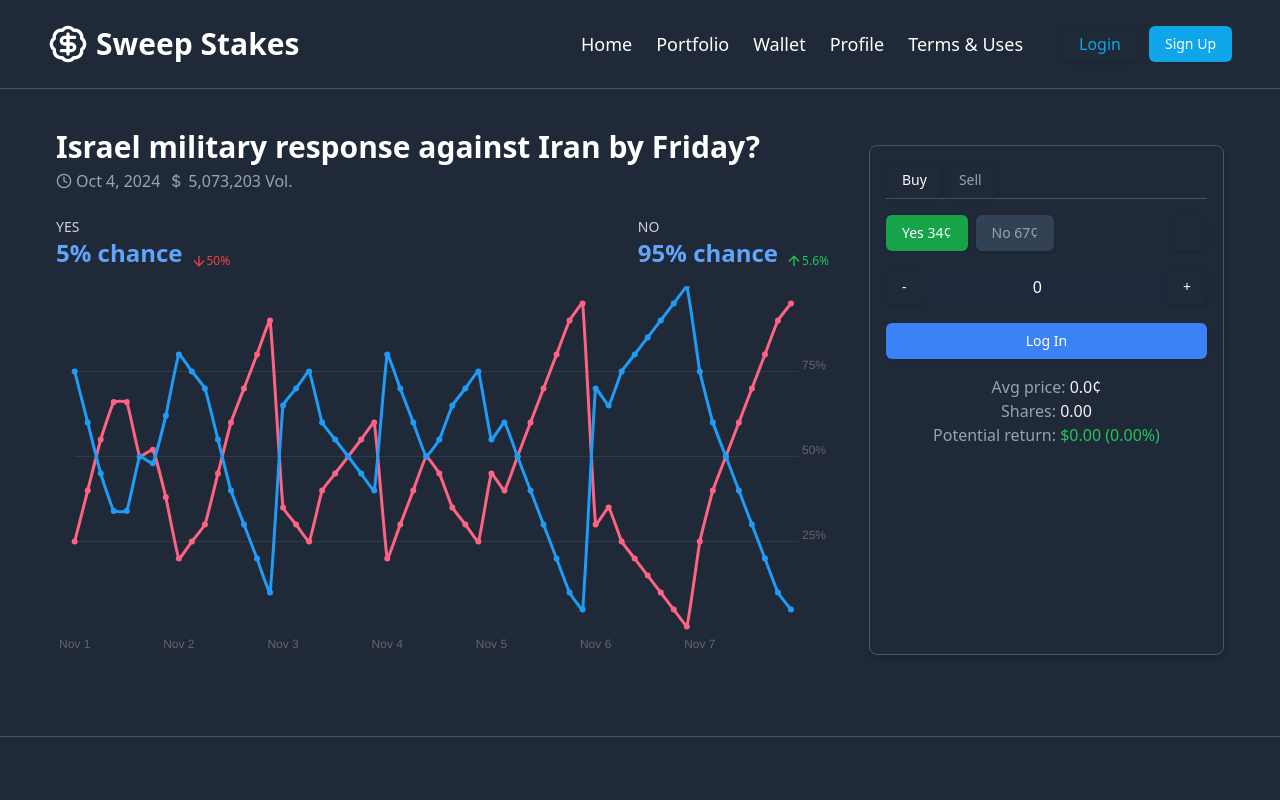
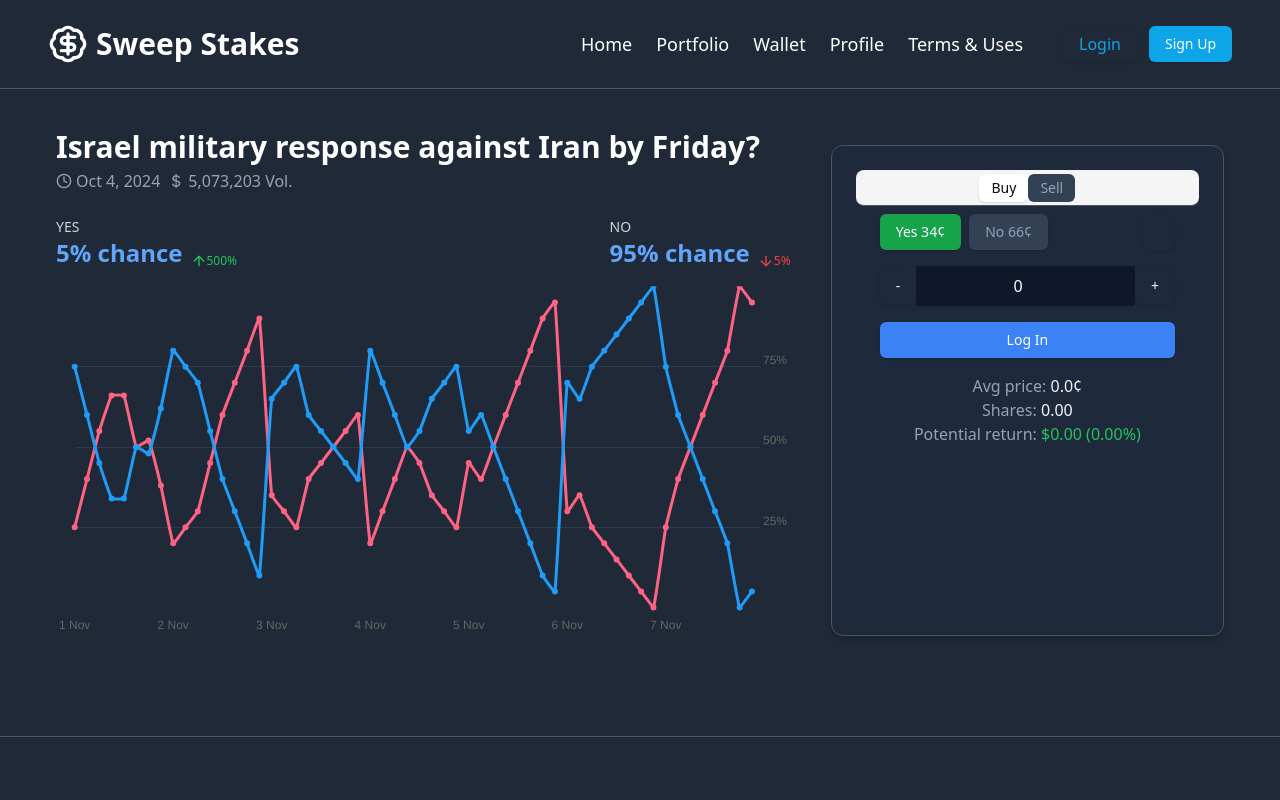
Before and after one commit to romanfarooq/sweepstakes-betting-website, a React (Vite) app: page /event in a window 1280 px wide. Shown: the top 800 px of the page. Built offline with nearby package versions, Linux system fonts and the light colour scheme; no server answers.

Commit message:
optimized line chart

```diff
--- a/src/components/LineChart.jsx
+++ b/src/components/LineChart.jsx
@@ -1,4 +1,3 @@
-import { Line } from "react-chartjs-2";
 import {
   Chart as ChartJS,
   CategoryScale,
@@ -7,8 +6,9 @@ import {
   LineElement,
   Tooltip,
 } from "chart.js";
+import { memo, useCallback, useEffect, useMemo, useRef, useState } from "react";
 import { ArrowDown, ArrowUp } from "lucide-react";
-import { useEffect, useRef, useState } from "react";
+import { Line } from "react-chartjs-2";
 import { cn } from "@/lib/utils";
 
 ChartJS.register(
@@ -19,7 +19,6 @@ ChartJS.register(
   Tooltip,
 );
 
-// Flattened backend data
 const backendData = [
   { timestamp: "2024-11-01T00:00:00", yes: 75, no: 25 },
   { timestamp: "2024-11-01T03:00:00", yes: 60, no: 40 },
@@ -75,12 +74,18 @@ const backendData = [
   { timestamp: "2024-11-07T09:00:00", yes: 40, no: 60 },
   { timestamp: "2024-11-07T12:00:00", yes: 30, no: 70 },
   { timestamp: "2024-11-07T15:00:00", yes: 20, no: 80 },
-  { timestamp: "2024-11-07T18:00:00", yes: 10, no: 90 },
+  { timestamp: "2024-11-07T18:00:00", yes: 0, no: 100 },
   { timestamp: "2024-11-07T21:00:00", yes: 5, no: 95 },
 ];
 
+// Helper function to calculate percentage change
+const calculatePercentageChange = (current, previous) => {
+  if (previous === 0) return (current * 100).toFixed(1);
+  return (((current - previous) / previous) * 100).toFixed(1);
+};
+
 // Transform backend data to chart-friendly format
-function transformData(backendData) {
+const transformData = (backendData) => {
   const labels = [];
   const yesData = [];
   const noData = [];
@@ -91,13 +96,13 @@ function transformData(backendData) {
       hour: "numeric",
       hour12: true,
     });
-    const dateLabel = date.toLocaleDateString("en-US", {
+    const dateLabel = date.toLocaleDateString("en-GB", {
       month: "short",
       day: "numeric",
     });
 
-    // Combine date and time for full label (e.g., "Nov 1 12 AM")
-    labels.push(`${dateLabel} , ${timeLabel}`);
+    // Combine date and time for full label (e.g., "Nov 1, 12 AM")
+    labels.push(`${dateLabel}, ${timeLabel}`);
     yesData.push(item.yes);
     noData.push(item.no);
   });
@@ -121,251 +126,190 @@ function transformData(backendData) {
       },
     ],
   };
-}
-
-const options = {
-  responsive: true,
-  plugins: {
-    tooltip: {
-      mode: "index",
-      intersect: false,
-      callbacks: {
-        label: function (tooltipItem) {
-          const value = tooltipItem.raw;
-          return `  ${value}¢`; // Show cent symbol
-        },
-      },
-    },
-    legend: {
-      display: false, // No legend
-    },
-  },
-  scales: {
-    y: {
-      beginAtZero: true,
-      max: 100, // Adjusted to fit both lines
-      position: "right", // Move labels to the right
-      grid: {
-        drawBorder: false, // Removes the right border
-        color: (context) => {
-          if (
-            context.tick.value === 25 ||
-            context.tick.value === 50 ||
-            context.tick.value === 75
-          ) {
-            return "#d1e7ff"; // Light blue grid lines
-          }
-          return "transparent"; // Hide other grid lines
-        },
-        lineWidth: 0.1, // Thin grid lines
-      },
-      ticks: {
-        stepSize: 25, // Steps of 25% on the y-axis
-        callback: (value) => {
-          if (value === 0 || value === 100) {
-            return ""; // Hide 0% and 100% labels
-          }
-          return `${value}%`; // Show percentage labels
-        },
-        align: "end", // Align labels at the end of grid lines
-      },
-      border: {
-        display: false, // Remove y-axis border
-      },
-    },
-    x: {
-      ticks: {
-        autoSkip: false, // Prevents automatic skipping of ticks
-        callback: function (value, index) {
-          // Show label only for the first tick of each day
-          const dayIndex = Math.floor(index / 8); // Since we have 8 data points per day
-          return index % 8 === 0
-            ? data.labels[dayIndex * 8].split(" ")[0] +
-                " " +
-                data.labels[dayIndex * 8].split(" ")[1]
-            : "";
-        },
-        maxRotation: 0, // Prevent rotation
-        minRotation: 0, // Prevent rotation
-      },
-      grid: { display: false }, // No vertical grid lines
-      border: {
-        display: false, // Remove x-axis border
-      },
-    },
-  },
-  elements: {
-    point: {
-      radius: 2, // Default radius (hide the dots)
-      hoverRadius: 5, // Radius on hover (show the dot)
-      backgroundColor: (context) => {
-        const datasetIndex = context.datasetIndex; // Get the dataset index
-
-        // Set the point color based on the dataset and value
-        if (datasetIndex === 0) {
-          // YES dataset
-          return "#1f9cf7"; // Blue for YES above 50, white otherwise
-        } else if (datasetIndex === 1) {
-          // NO dataset
-          return "#ff6384"; // Red for NO above 50, white otherwise
-        }
-        return "#fff"; // Fallback color
-      },
-      borderColor: "#1f9cf7", // Border color of the dot (you can change it if needed)
-      borderWidth: 2, // Border width of the dot
-    },
-  },
-  layout: {
-    padding: {
-      top: 10,
-      left: 0,
-      right: 0,
-      bottom: 0,
-    },
-  },
 };
 
-// Processed data for the chart
-const data = transformData(backendData);
+const HoverSection = memo(({ label, value, variation }) => {
+  return (
+    <div className="mt-4 flex text-blue-400">
+      <div className="flex flex-col">
+        <p className="text-sm font-medium text-gray-300">{label}</p>
+        <div className="flex gap-2">
+          <p className="text-2xl font-semibold">{value}% chance</p>
+          <div
+            className={cn(
+              "mt-auto flex",
+              variation >= 0 ? "text-green-500" : "text-red-500",
+            )}
+          >
+            {variation >= 0 ? (
+              <ArrowUp className="size-4" />
+            ) : (
+              <ArrowDown className="size-4" />
+            )}
+            <span className="mt-auto text-xs">{Math.abs(variation) || 0}%</span>
+          </div>
+        </div>
+      </div>
+    </div>
+  );
+});
 
-const backendDataLength = backendData.length;
+export default function LineChart() {
+  const chartRef = useRef(null);
+  const data = useMemo(() => transformData(backendData), [backendData]);
+  const backendDataLength = backendData.length;
 
-const initialData = {
-  yes: backendData[backendDataLength - 1].yes,
-  no: backendData[backendDataLength - 1].no,
-};
+  const initialData = useMemo(() => {
+    if (backendDataLength === 0) {
+      return { yes: 0, no: 0 };
+    }
+    return {
+      yes: backendData[backendDataLength - 1].yes,
+      no: backendData[backendDataLength - 1].no,
+    };
+  }, [backendData, backendDataLength]);
 
-const initialPercentageVariation = {
-  yes: parseFloat(
-    ((initialData.yes - backendData[backendDataLength - 2].yes) /
-      backendData[backendDataLength - 2].yes) *
-      100,
-  ).toFixed(1),
+  const initialPercentageVariation = useMemo(() => {
+    if (backendDataLength < 2) {
+      return { yes: "0.0", no: "0.0" };
+    }
+    const prevYes = backendData[backendDataLength - 2].yes;
+    const prevNo = backendData[backendDataLength - 2].no;
+    return {
+      yes: calculatePercentageChange(initialData.yes, prevYes),
+      no: calculatePercentageChange(initialData.no, prevNo),
+    };
+  }, [initialData, backendData, backendDataLength]);
 
-  no: parseFloat(
-    ((initialData.no - backendData[backendDataLength - 2].no) /
-      backendData[backendDataLength - 2].no) *
-      100,
-  ).toFixed(1),
-};
-
-// LineChart component
-export default function LineChart() {
-  const chartRef = useRef(null); // Create a ref to access the chart
   const [hoveredData, setHoveredData] = useState(initialData);
   const [hoveredDataVariation, setHoveredDataVariation] = useState(
     initialPercentageVariation,
   );
 
-  useEffect(() => {
-    const chart = chartRef.current; // Access the chart instance
-    const canvas = chart.canvas; // Get the canvas element
+  const handleMouseMove = useCallback(
+    (event) => {
+      const chart = chartRef.current;
+      if (!chart) return;
 
-    const handleMouseMove = (event) => {
       const elements = chart.getElementsAtEventForMode(
         event,
-        "index", // Change to 'index' mode
-        { intersect: false }, // No need to directly hover over the point
+        "index",
+        { intersect: false },
         false,
       );
 
       if (elements.length) {
-        const index = elements[0].index; // Get the index of the hovered point
-        setHoveredData({
-          yes: data.datasets[0].data[index],
-          no: data.datasets[1].data[index],
-        });
+        const index = elements[0].index;
+        const yesValue = data.datasets[0].data[index];
+        const noValue = data.datasets[1].data[index];
+        const prevYes = data.datasets[0].data[index - 1];
+        const prevNo = data.datasets[1].data[index - 1];
+
+        setHoveredData({ yes: yesValue, no: noValue });
         setHoveredDataVariation({
-          yes: parseFloat(
-            (
-              ((data.datasets[0].data[index] -
-                data.datasets[0].data[index - 1]) /
-                data.datasets[0].data[index - 1]) *
-              100
-            ).toFixed(1),
+          yes: calculatePercentageChange(
+            yesValue,
+            prevYes !== undefined ? prevYes : 0,
           ),
-          no: parseFloat(
-            (
-              ((data.datasets[1].data[index] -
-                data.datasets[1].data[index - 1]) /
-                data.datasets[1].data[index - 1]) *
-              100
-            ).toFixed(1),
+          no: calculatePercentageChange(
+            noValue,
+            prevNo !== undefined ? prevNo : 0,
           ),
         });
       } else {
-        setHoveredData(initialData); // Reset if not hovering over a point
+        setHoveredData(initialData);
         setHoveredDataVariation(initialPercentageVariation);
       }
-    };
+    },
+    [data, initialData, initialPercentageVariation],
+  );
 
-    // Add the event listener to the canvas
+  useEffect(() => {
+    const chart = chartRef.current;
+    if (!chart) return;
+
+    const canvas = chart.canvas;
     canvas.addEventListener("mousemove", handleMouseMove);
 
-    // Cleanup the event listener on component unmount
     return () => {
       canvas.removeEventListener("mousemove", handleMouseMove);
     };
-  }, [data]);
+  }, [handleMouseMove]);
+
+  const options = useMemo(
+    () => ({
+      responsive: true,
+      plugins: {
+        tooltip: {
+          mode: "index",
+          intersect: false,
+          callbacks: {
+            label: (tooltipItem) => `${tooltipItem.raw}¢`,
+          },
+        },
+        legend: { display: false },
+      },
+      scales: {
+        y: {
+          beginAtZero: true,
+          max: 100,
+          position: "right",
+          grid: {
+            drawBorder: false,
+            color: (context) =>
+              [25, 50, 75].includes(context.tick.value)
+                ? "#d1e7ff"
+                : "transparent",
+            lineWidth: 0.1,
+          },
+          ticks: {
+            stepSize: 25,
+            callback: (value) =>
+              value === 0 || value === 100 ? "" : `${value}%`,
+            align: "end",
+          },
+          border: { display: false },
+        },
+        x: {
+          ticks: {
+            autoSkip: false,
+            callback: (value, index) =>
+              index % 8 === 0 ? data.labels[index].split(",")[0] : "",
+            maxRotation: 0,
+            minRotation: 0,
+          },
+          grid: { display: false },
+          border: { display: false },
+        },
+      },
+      elements: {
+        point: {
+          radius: 2,
+          hoverRadius: 5,
+          backgroundColor: (context) =>
+            context.datasetIndex === 0 ? "#1f9cf7" : "#ff6384",
+          borderColor: "#1f9cf7",
+          borderWidth: 2,
+        },
+      },
+      layout: { padding: 0 },
+    }),
+    [data],
+  );
 
   return (
     <>
       <div className="flex justify-between">
-        {/* YES Section */}
-        <div className="mt-4 flex text-blue-400">
-          <div className="flex flex-col">
-            <p className="text-sm font-medium text-gray-300">YES</p>
-            <div className="flex gap-2">
-              <p className="text-2xl font-semibold">
-                {hoveredData.yes}% chance
-              </p>
-              <div
-                className={cn(
-                  "mt-auto flex",
-                  hoveredDataVariation.yes >= 0
-                    ? "text-green-500"
-                    : "text-red-500",
-                )}
-              >
-                {hoveredDataVariation.yes >= 0 ? (
-                  <ArrowUp className="size-4" />
-                ) : (
-                  <ArrowDown className="size-4" />
-                )}
-                <span className="mt-auto text-xs">
-                  {Math.abs(hoveredDataVariation.yes) || 0}%
-                </span>
-              </div>
-            </div>
-          </div>
-        </div>
-
-        {/* NO Section */}
-        <div className="ml-auto mt-4 flex text-blue-400">
-          <div className="flex flex-col">
-            <p className="text-sm font-medium text-gray-300">NO</p>
-            <div className="flex gap-2">
-              <p className="text-2xl font-semibold">{hoveredData.no}% chance</p>
-              <div
-                className={cn(
-                  "mt-auto flex",
-                  hoveredDataVariation.no >= 0
-                    ? "text-green-500"
-                    : "text-red-500",
-                )}
-              >
-                {hoveredDataVariation.no >= 0 ? (
-                  <ArrowUp className="size-4" />
-                ) : (
-                  <ArrowDown className="size-4" />
-                )}
-                <span className="mt-auto text-xs">
-                  {Math.abs(hoveredDataVariation.no) || 0}%
-                </span>
-              </div>
-            </div>
-          </div>
-        </div>
+        <HoverSection
+          label="YES"
+          value={hoveredData?.yes}
+          variation={hoveredDataVariation?.yes}
+        />
+        <HoverSection
+          label="NO"
+          value={hoveredData?.no}
+          variation={hoveredDataVariation?.no}
+        />
       </div>
 
       <Line data={data} ref={chartRef} options={options} />
--- /dev/null
+++ b/src/components/TradeCard.jsx
@@ -0,0 +1,120 @@
+import { useState } from "react";
+import { Button } from "@/components/ui/button";
+import { Tabs, TabsList, TabsTrigger, TabsContent } from "@/components/ui/tabs";
+import { Card, CardHeader, CardContent } from "@/components/ui/card";
+
+export default function TradeCard() {
+  const [amount, setAmount] = useState(0);
+
+  return (
+    <Card className="mt-4 border border-gray-600 bg-slate-800 text-white shadow-md">
+      <CardHeader className="mb-4">
+        <Tabs defaultValue="buy">
+          <TabsList className="flex border-b border-gray-600">
+            <TabsTrigger
+              value="buy"
+              className="bg-slate-700 text-white hover:bg-slate-600"
+            >
+              Buy
+            </TabsTrigger>
+            <TabsTrigger
+              value="sell"
+              className="bg-slate-700 text-slate-400 hover:bg-slate-600"
+            >
+              Sell
+            </TabsTrigger>
+          </TabsList>
+
+          {/* Buy Tab Content */}
+          <TabsContent value="buy">
+            <CardContent>
+              <div className="mb-4 flex items-center justify-between">
+                <div className="flex gap-2">
+                  <Button className="bg-green-600 px-4 py-2 text-white">
+                    Yes 34¢
+                  </Button>
+                  <Button className="bg-slate-700 px-4 py-2 text-slate-400">
+                    No 66¢
+                  </Button>
+                </div>
+                <Button className="text-slate-400">
+                  <i className="icon-refresh" />
+                </Button>
+              </div>
+
+              <div className="mb-4 flex items-center justify-between">
+                <Button onClick={() => setAmount(amount - 1)}>-</Button>
+                <input
+                  type="number"
+                  value={amount}
+                  onChange={(e) => setAmount(Number(e.target.value))}
+                  className="w-full bg-slate-900 px-4 py-2 text-center text-white"
+                />
+                <Button onClick={() => setAmount(amount + 1)}>+</Button>
+              </div>
+
+              <Button className="mb-4 w-full bg-blue-500 py-2 text-white">
+                Log In
+              </Button>
+              <div className="text-center text-slate-400">
+                <p>
+                  Avg price: <span className="text-slate-100">0.0¢</span>
+                </p>
+                <p>
+                  Shares: <span className="text-slate-100">0.00</span>
+                </p>
+                <p>
+                  Potential return:{" "}
+                  <span className="text-green-500">$0.00 (0.00%)</span>
+                </p>
+              </div>
+            </CardContent>
+          </TabsContent>
+
+          {/* Sell Tab Content */}
+          <TabsContent value="sell">
+            <CardContent>
+              <div className="mb-4 flex items-center justify-between">
+                <div className="flex gap-2">
+                  <Button className="bg-green-600 px-4 py-2 text-white">
+                    Yes 34¢
+                  </Button>
+                  <Button className="bg-slate-700 px-4 py-2 text-slate-400">
+                    No 64¢
+                  </Button>
+                </div>
+                <Button className="text-slate-400">
+                  <i className="icon-refresh" />
+                </Button>
+              </div>
+
+              <div className="mb-4 flex items-center justify-between">
+                <Button onClick={() => setAmount(amount - 1)}>-</Button>
+                <input
+                  type="number"
+                  value={amount}
+                  onChange={(e) => setAmount(Number(e.target.value))}
+                  className="w-full bg-slate-900 px-4 py-2 text-center text-white"
+                />
+                <Button onClick={() => setAmount(amount + 1)}>+</Button>
+              </div>
+
+              <Button className="mb-4 w-full bg-blue-500 py-2 text-white">
+                Log In
+              </Button>
+              <div className="text-center text-slate-400">
+                <p>
+                  Avg price: <span className="text-slate-100">0.0¢</span>
+                </p>
+                <p>
+                  Est. amount received:{" "}
+                  <span className="text-slate-100">$0.00</span>
+                </p>
+              </div>
+            </CardContent>
+          </TabsContent>
+        </Tabs>
+      </CardHeader>
+    </Card>
+  );
+}
--- a/src/pages/Event.jsx
+++ b/src/pages/Event.jsx
@@ -1,12 +1,9 @@
 import LineChart from "@/components/LineChart";
-import { Button } from "@/components/ui/button";
-import { useState } from "react";
+import TradeCard from "@/components/TradeCard";
 import { BsCurrencyDollar } from "react-icons/bs";
 import { LuClock4 } from "react-icons/lu";
 
 export default function Event() {
-  const [amount, setAmount] = useState(0);
-
   return (
     <div className="flex flex-col gap-10 px-10 py-10 justify-between md:px-14 lg:flex-row">
       {/* Main Event Card */}
@@ -30,64 +27,9 @@ export default function Event() {
             </div>
           </div>
         </div>
-
         <LineChart />
       </div>
-
-      {/* Buy / Sell Card */}
-      <div className="mt-4 rounded-lg border border-gray-600 p-4 text-white shadow-md">
-        {/* Buy / Sell tabs */}
-        <div className="mb-4 flex items-center justify-start border-b border-gray-600">
-          <Button className="rounded-l-md text-white">Buy</Button>
-          <Button className="text-slate-400">Sell</Button>
-        </div>
-
-        {/* Outcome Section */}
-        <div className="mb-4 flex items-center justify-between">
-          <div className="flex gap-2">
-            <Button className="bg-green-600 px-4 py-2 text-white">
-              Yes 34¢
-            </Button>
-            <Button className="bg-slate-700 px-4 py-2 text-slate-400">
-              No 67¢
-            </Button>
-          </div>
-          <Button className="text-slate-400">
-            <i className="icon-refresh" />
-          </Button>
-        </div>
-
-        {/* Amount Section */}
-        <div className="mb-4 flex items-center justify-between">
-          <Button onClick={() => setAmount(amount - 1)}>-</Button>
-          <input
-            type="number"
-            value={amount}
-            onChange={(e) => setAmount(Number(e.target.value))}
-            className="w-full bg-slate-800 px-4 py-2 text-center text-white"
-          />
-          <Button onClick={() => setAmount(amount + 1)}>+</Button>
-        </div>
-
-        {/* Log In Button */}
-        <Button className="mb-4 w-full bg-blue-500 py-2 text-white">
-          Log In
-        </Button>
-
-        {/* Avg Price, Shares, Potential Return */}
-        <div className="text-center text-slate-400">
-          <p>
-            Avg price: <span className="text-slate-100">0.0¢</span>
-          </p>
-          <p>
-            Shares: <span className="text-slate-100">0.00</span>
-          </p>
-          <p>
-            Potential return:{" "}
-            <span className="text-green-500">$0.00 (0.00%)</span>
-          </p>
-        </div>
-      </div>
+      <TradeCard />
     </div>
   );
 }
```
